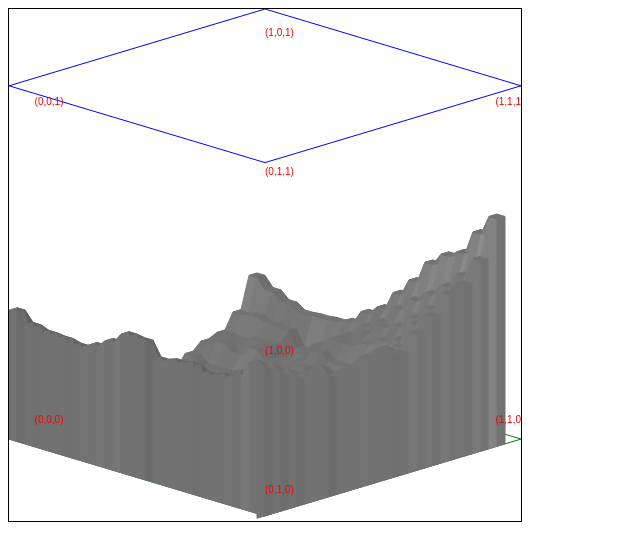
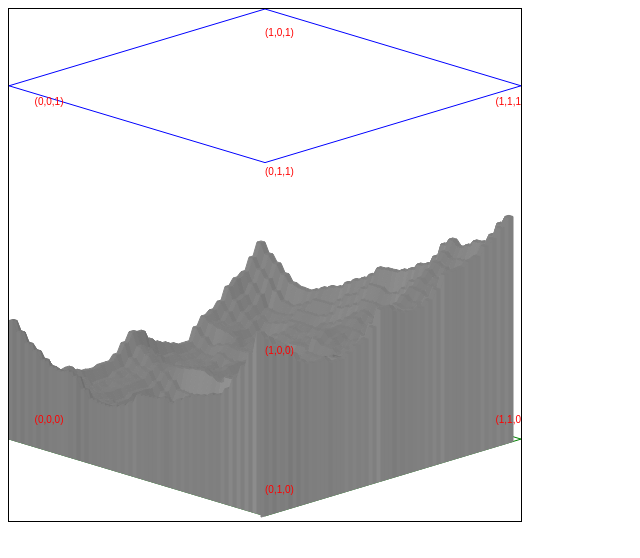
Before and after one commit to luckybit4755/rando-calrissian, a plain HTML site: page html/demo/cloudy-mountains.html in a window 1280 px wide. Shown: the whole page, without its empty margins (0-640 px from the left). Drawn offline with Linux system fonts and the light colour scheme.

Commit message:
lotta cleanup

```diff
--- a/html/demo/cloudy-mountains.html
+++ b/html/demo/cloudy-mountains.html
@@ -19,68 +19,40 @@
 
 			const CloudyMountains = function() {
 				let self = this;
+
 				self.init = function() {
 					self.canvas = getByTag( 'canvas' );
 					self.context = self.canvas.getContext( '2d' );
 					self.size = parseInt( self.canvas.width );
-					self.tileSize = 16;
+					self.tileSize = 8;
 
-					let n = self.size;
-					n = self.size / self.tileSize;
-					let m = n - 1;
-					self.cloud = new Array( n );
-					for ( let i = 0 ; i < n ; i++ ) {
-						self.cloud[ i ] = new Array( n );
-					}
-
-					self.cloud[ 0 ][ 0 ] = r();
-					self.cloud[ m ][ 0 ] = r();
-					self.cloud[ m ][ m ] = r();
-					self.cloud[ 0 ][ m ] = r();
-
-					self.cloudy( 0, 0, n );
-
-					console.log( 'begawk! ' + self.begawk );
-
-					if ( false ) {
-						for ( let y = 0 ; y < n ; y++ ) {
-							let s = '';
-							let m = '' + y;
-							while ( m.length < 3 ) m = ' ' + m;
-							s += m + '| ';
-							for ( let x = 0 ; x < n ; x++ ) {
-								let n = '' + Math.floor( 255 * self.cloud[ x ][ y ] );
-								while ( n.length < 3 ) n = ' ' + n;
-								s += ' ' + n;
-							}
-							console.log( s );
-						}
-					}
-
-					let min = 9999999;
-					let max = -min;
-					for ( let y = 0 ; y < n ; y++ ) {
-						for ( let x = 0 ; x < n ; x++ ) {
-							let zed = self.cloud[ x ][ y ];
-							if ( zed < min ) min = zed;
-							if ( zed > max ) max = zed;
-						}
-					}
-
-					let diff = max - min;
-					for ( let y = 0 ; y < n ; y++ ) {
-						for ( let x = 0 ; x < n ; x++ ) {
-							let zed = self.cloud[ x ][ y ];
-							self.cloud[ x ][ y ] = ( zed - min ) / diff;
-						}
-					}
+					self.initializeClouds();
+					self.makeClouds( 0, 0, self.size / self.tileSize );
+					self.cloudRanger();
+					self.screened();
 
 					self.frameFunction = frame( self.draw, 24 );
 					//self.frameFunction.start();
 					self.draw();
 				};
 
-				self.cloudy = function( x1, y1, size ) {
+				self.initializeClouds = function() {
+					let n = self.size / self.tileSize;
+
+					self.cloud = new Array( n );
+					for ( let i = 0 ; i < n ; i++ ) {
+						self.cloud[ i ] = new Array( n );
+					}
+
+					let m = n - 1;
+					self.cloud[ 0 ][ 0 ] = r();
+					self.cloud[ m ][ 0 ] = r();
+					self.cloud[ m ][ m ] = r();
+					self.cloud[ 0 ][ m ] = r();
+				};
+
+				// offset the midpoints a little and recurse
+				self.makeClouds = function( x1, y1, size ) {
 					if ( size < 2 ) return;
 
 					let C = self.cloud;
@@ -94,7 +66,6 @@
 					let bottom = 0.5 * ( C[ x1 ][ y2 ] + C[ x2 ][ y2 ] );
 
 					let f = size / ( self.cloud.length * 2 );
-
 
 					let nu_top    = top    - r() * f;
 					let nu_left   = left   - r() * f;
@@ -117,7 +88,6 @@
 					//
 					// (x1,y2)     (xm1,y2)v(xm2,y2)          (x2,y2)
 
-					if ( true ) {
 					C[ xm1 ][ y1 ] = C[ xm2 ][ y1 ] = nu_top;
 
 					C[ x1 ][ ym1 ] = C[ x1 ][ ym2 ] = nu_left;
@@ -126,45 +96,46 @@
 					C[ xm1 ][ y2 ] = C[ xm2 ][ y2 ] = nu_bottom;
 
 					C[ xm1 ][ ym1 ] = C[ xm2 ][ ym1 ] = C[ xm1 ][ ym2 ] = C[ xm2 ][ ym2 ] = nu;
-					} else {
-						self.mightSet( xm1, y1, nu_top );
-						self.mightSet( xm2, y1, nu_top );
 
-						self.mightSet( x1 , ym1, nu_left );
-						self.mightSet( x1 , ym2, nu_left );
+					// recurse
 
-						self.mightSet( x2 , ym1, nu_right );
-						self.mightSet( x2 , ym2, nu_right );
+					self.makeClouds( x1, y1, size2 );
+					self.makeClouds( xm2, y1, size2 );
 
-						self.mightSet( xm1, y2, nu_bottom );
-						self.mightSet( xm2, y2, nu_bottom );
+					self.makeClouds( x1, ym2, size2 );
+					self.makeClouds( xm2, ym2, size2 );
+				};
 
-						self.mightSet( xm1, ym1, nu );
-						self.mightSet( xm2, ym1, nu );
-						self.mightSet( xm1, ym2, nu );
-						self.mightSet( xm2, ym2, nu );
+				// scale points so they stay between 0 and 1
+				self.cloudRanger = function() {
+					let n = self.size / self.tileSize;
+
+					let min = 9999999;
+					let max = -min;
+					for ( let y = 0 ; y < n ; y++ ) {
+						for ( let x = 0 ; x < n ; x++ ) {
+							let zed = self.cloud[ x ][ y ];
+							if ( zed < min ) min = zed;
+							if ( zed > max ) max = zed;
+						}
 					}
 
-
-					///////
-
-					self.cloudy( x1, y1, size2 );
-					self.cloudy( xm2, y1, size2 );
-
-					self.cloudy( x1, ym2, size2 );
-					self.cloudy( xm2, ym2, size2 );
-				};
-
-				self.begawk = 0;
-				self.mightSet = function( x, y, value ) {
-					if ( self.cloud[ x ][ y ] ) {
-						self.begawk++;
-						return;
+					let diff = max - min;
+					for ( let y = 0 ; y < n ; y++ ) {
+						for ( let x = 0 ; x < n ; x++ ) {
+							let zed = self.cloud[ x ][ y ];
+							self.cloud[ x ][ y ] = ( zed - min ) / diff;
 						}
-					self.cloud[ x ][ y ] = value;
+					}
 				};
 
 				self.draw = function() {
+					self.drawBox();
+					self.drawMountain();
+					self.drawLabels();
+				};
+
+				self.drawBox = function() {
 					let o = 0.05;
 					let l = 1 - o;
 
@@ -179,43 +150,48 @@
 					p4 = self.toScreen( o, l, o ); p3 = self.toScreen( l, l, o );
 					self.drawPolygon( [p1,p2,p3,p4] );
 
-
 					self.context.strokeStyle = 'blue'
 					p1 = self.toScreen( o, o, o ); p2 = self.toScreen( l, o, o );
 					p1 = self.toScreen( o, o, l ); p2 = self.toScreen( l, o, l );
 					p4 = self.toScreen( o, l, l ); p3 = self.toScreen( l, l, l );
 					self.drawPolygon( [p1,p2,p3,p4] );
+				};
 
-					// convert to screen coordinates first time thru
+				// calculate color and screen coordinates for each point in the mountain
+				self.screened = function() {
+					self.screen = [];
 
-					let n = self.size /self.tileSize;
-					console.log( n );
+					let n = self.size / self.tileSize;
 
-					let first = self.screen ? false : true;
-					if ( first ) {
-						self.screen = [];
 					for ( let y = 0 ; y < n ; y++ ) {
 						for ( let x = 0 ; x < n ; x++ ) {
+
 							if ( !( x in self.screen ) ) {
 								self.screen[ x ] = [];
 							}
 
 							let zed = self.cloud[ x ][ y ];
-								let fed = ( 0 == x || 0 == y ) ? zed : self.cloud[ x - 1 ][ y - 1 ];
-								let ded = ( zed - fed + 1 ) / 2;
+							let neighbor = ( 0 == x || 0 == y ) ? zed : self.cloud[ x - 1 ][ y - 1 ];
+							let diff = ( zed - neighbor + 1 ) / 2;
 
-								let v = Math.floor( 13 + 202 * ded );
+							let v = Math.floor( 255 * diff );
 							color = self.context.strokeStyle = 'rgb(v,v,v)'.replace( /v/g, v );
 
-								//???zed = ( 0.00 * ded ) + ( 0.40 * zed );
+							//???zed = ( 0.00 * diff ) + ( 0.40 * zed );
 
+							// little magic number 4u
 							let point = self.toScreen( x / n, y /n, zed * 0.63 );
-								self.screen[ x ][ y ] = {point:point,color:color,v:v,zed:zed,ded:ded,fed:fed};
+
+							self.screen[ x ][ y ] = {point:point,color:color,v:v,zed:zed,diff:diff,neighbor:neighbor};
 						}
 					}
-					}
+				};
 
-					l = 1 / self.cloud.length;
+				self.drawMountain = function() {
+					let p1, p2, p3, p4;
+
+					let n = self.size / self.tileSize;
+					let l = 1 / self.cloud.length;
 
 					for ( let y = 1 ; y < n ; y++ ) {
 						for ( let x = 1 ; x < n ; x++ ) {
@@ -229,6 +205,8 @@
 							self.drawPolygon( [p1.point,p2.point,p3.point,p4.point] );
 							self.context.fill();
 
+							// sides for front facing bits
+
 							if ( x == 1 ) {
 								let y_1 = self.toScreen( x * l - l, y * l - l, 0 ).y;
 								let y_2 = self.toScreen( x * l - l, y * l - 0, 0 ).y;
@@ -237,6 +215,7 @@
 								self.drawPolygon( toFloor );
 								self.context.fill();
 							}
+
 							if ( y == n - 1) {
 								let y_2 = self.toScreen( x * l - l,  y * l - 0 +l+l /* wat? */ , 0 ).y;
 								let y_3 = self.toScreen( x * l - 0,  y * l - 0 +l+l /* wat? */ , 0 ).y;
@@ -247,9 +226,8 @@
 							}
 						}
 					}
+				};
 
-					self.drawLabels();
-				};
 
 				self.drawLabels = function() {
 					let o = 0.05;
@@ -295,7 +273,7 @@
 					self.context.stroke();
 				};
 
-				/* ok.. this is quirky */
+				// magic numbers for everyone!
 				self.toScreen = function( x, y, z ) {
 					let value_x = 0.00 + ( +0.50 * x ) + ( +0.50 * y ) + ( +0.00 * z );
 					let value_y = 0.84 + ( -0.15 * x ) + ( +0.15 * y ) + ( -0.69 * z );
@@ -304,6 +282,7 @@
 
 				self.init();
 			};
+
 			window.onload = function() {
 				new CloudyMountains();
 			};
```
Lines whose indentation alone changed are shown as unchanged.
